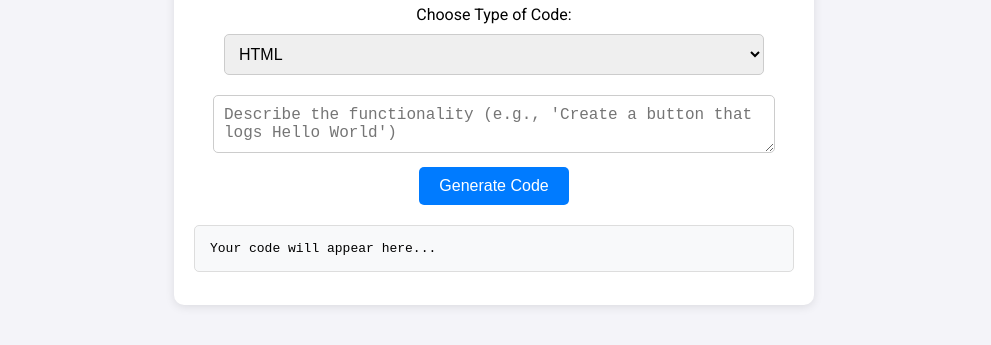
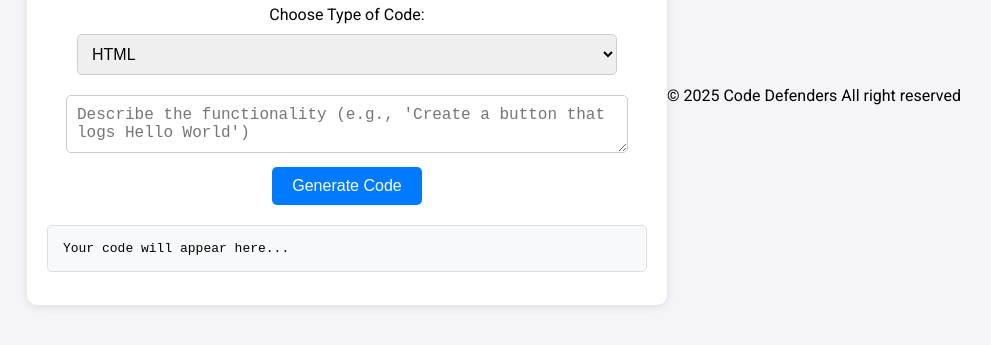
Before and after one commit to code790/ai, a plain HTML site: page index.html in a window 1280 px wide. Shown: the part 305-650 px from the top of the page, without its empty margins (146-1137 px from the left). Drawn offline with Linux system fonts and the light colour scheme.

Commit message:
Update index.html

```diff
--- a/index.html
+++ b/index.html
@@ -72,8 +72,11 @@
     <button id="generateCode">Generate Code</button>
     <pre id="output">Your code will appear here...</pre>
   </div>
+  <footer>
+    <p>© 2025 Code Defenders All right reserved </p>
+  </footer>
 
-  <script>
+<script>
     // JavaScript logic for enhanced code generator
     document.getElementById("generateCode").addEventListener("click", () => {
       const type = document.getElementById("type").value;
```
